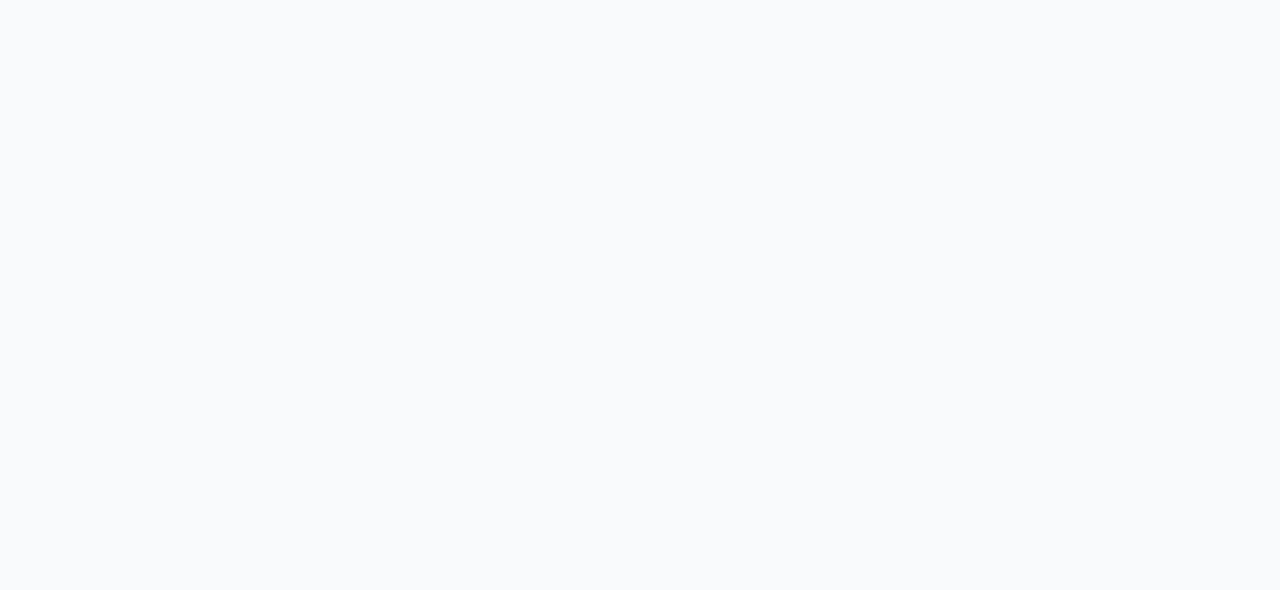
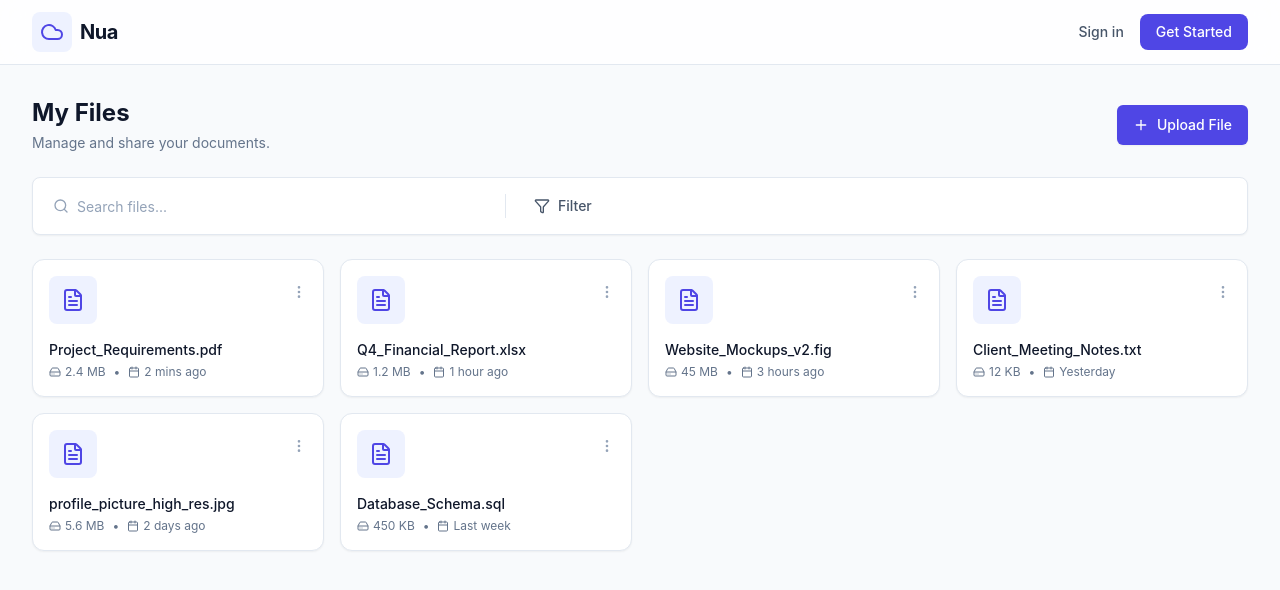
Before and after one commit to tushar-glitch/NuaDrive, a React (Vite) app in the folder client/: page /dashboard in a window 1280 px wide. Before the commit this address had no page. Shown: the top 590 px of the page. Built offline with nearby package versions, Linux system fonts and the light colour scheme.

Commit message:
Added dashboard and file card component

```diff
--- a/client/src/App.jsx
+++ b/client/src/App.jsx
@@ -2,6 +2,7 @@ import { BrowserRouter as Router, Routes, Route, Link } from 'react-router-dom';
 import Layout from './components/layout/Layout';
 import Login from './pages/Login';
 import Register from './pages/Register';
+import Dashboard from './pages/Dashboard';
 
 function App() {
   return (
@@ -29,6 +30,7 @@ function App() {
             } />
             <Route path="/login" element={<Login />} />
             <Route path="/register" element={<Register />} />
+            <Route path="/dashboard" element={<Dashboard />} />
           </Route>
         </Routes>
       </div>
--- /dev/null
+++ b/client/src/components/files/FileCard.jsx
@@ -0,0 +1,35 @@
+import React from 'react';
+import { FileText, MoreVertical, Calendar, HardDrive } from 'lucide-react';
+import { Button } from '../ui/Button';
+
+export default function FileCard({ file }) {
+  return (
+    <div className="group relative bg-white p-4 rounded-xl border border-slate-200 shadow-sm hover:shadow-md transition-all duration-200 hover:border-indigo-100">
+      <div className="flex items-start justify-between">
+        <div className="p-3 bg-indigo-50 rounded-lg group-hover:bg-indigo-100 transition-colors">
+          <FileText className="h-6 w-6 text-indigo-600" />
+        </div>
+        <Button variant="ghost" size="icon" className="h-8 w-8 -mr-2 text-slate-400 hover:text-slate-600">
+          <MoreVertical className="h-4 w-4" />
+        </Button>
+      </div>
+
+      <div className="mt-4">
+        <h3 className="text-sm font-medium text-slate-900 truncate" title={file.name}>
+          {file.name}
+        </h3>
+        <div className="mt-1 flex items-center gap-2 text-xs text-slate-500">
+          <span className="flex items-center gap-1">
+            <HardDrive className="h-3 w-3" />
+            {file.size}
+          </span>
+          <span>•</span>
+          <span className="flex items-center gap-1">
+            <Calendar className="h-3 w-3" />
+            {file.date}
+          </span>
+        </div>
+      </div>
+    </div>
+  );
+}
--- /dev/null
+++ b/client/src/pages/Dashboard.jsx
@@ -0,0 +1,58 @@
+import React from 'react';
+import { Plus, Search, Filter } from 'lucide-react';
+import { Button } from '../components/ui/Button';
+import { Input } from '../components/ui/Input';
+import FileCard from '../components/files/FileCard';
+
+// Mock data for demonstration
+const MOCK_FILES = [
+  { id: 1, name: "Project_Requirements.pdf", size: "2.4 MB", date: "2 mins ago", type: "pdf" },
+  { id: 2, name: "Q4_Financial_Report.xlsx", size: "1.2 MB", date: "1 hour ago", type: "excel" },
+  { id: 3, name: "Website_Mockups_v2.fig", size: "45 MB", date: "3 hours ago", type: "design" },
+  { id: 4, name: "Client_Meeting_Notes.txt", size: "12 KB", date: "Yesterday", type: "text" },
+  { id: 5, name: "profile_picture_high_res.jpg", size: "5.6 MB", date: "2 days ago", type: "image" },
+  { id: 6, name: "Database_Schema.sql", size: "450 KB", date: "Last week", type: "code" },
+];
+
+export default function Dashboard() {
+  return (
+    <div className="space-y-6">
+      {/* Header Section */}
+      <div className="flex flex-col sm:flex-row sm:items-center justify-between gap-4">
+        <div>
+          <h1 className="text-2xl font-bold text-slate-900">My Files</h1>
+          <p className="text-sm text-slate-500 mt-1">Manage and share your documents.</p>
+        </div>
+        <div className="flex items-center gap-2">
+          <Button>
+            <Plus className="h-4 w-4 mr-2" />
+            Upload File
+          </Button>
+        </div>
+      </div>
+
+      {/* Toolbar */}
+      <div className="flex items-center gap-2 bg-white p-2 rounded-lg border border-slate-200 shadow-sm">
+        <div className="relative flex-1 max-w-md">
+          <Search className="absolute left-3 top-1/2 -translate-y-1/2 h-4 w-4 text-slate-400" />
+          <Input
+            placeholder="Search files..."
+            className="pl-9 border-0 bg-transparent focus-visible:ring-0 placeholder:text-slate-400"
+          />
+        </div>
+        <div className="h-6 w-px bg-slate-200 mx-2" />
+        <Button variant="ghost" size="sm" className="text-slate-600">
+          <Filter className="h-4 w-4 mr-2" />
+          Filter
+        </Button>
+      </div>
+
+      {/* File Grid */}
+      <div className="grid grid-cols-1 sm:grid-cols-2 lg:grid-cols-3 xl:grid-cols-4 gap-4">
+        {MOCK_FILES.map((file) => (
+          <FileCard key={file.id} file={file} />
+        ))}
+      </div>
+    </div>
+  );
+}
```
